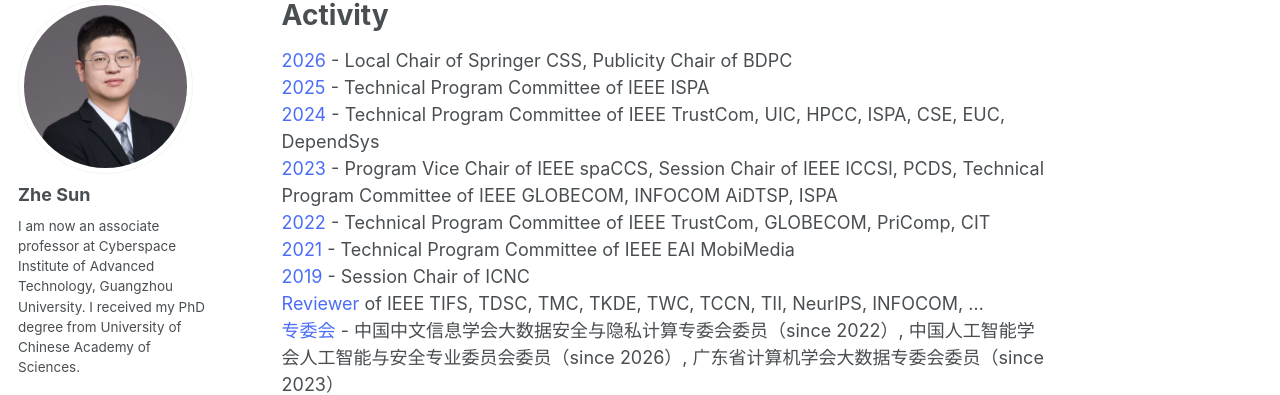
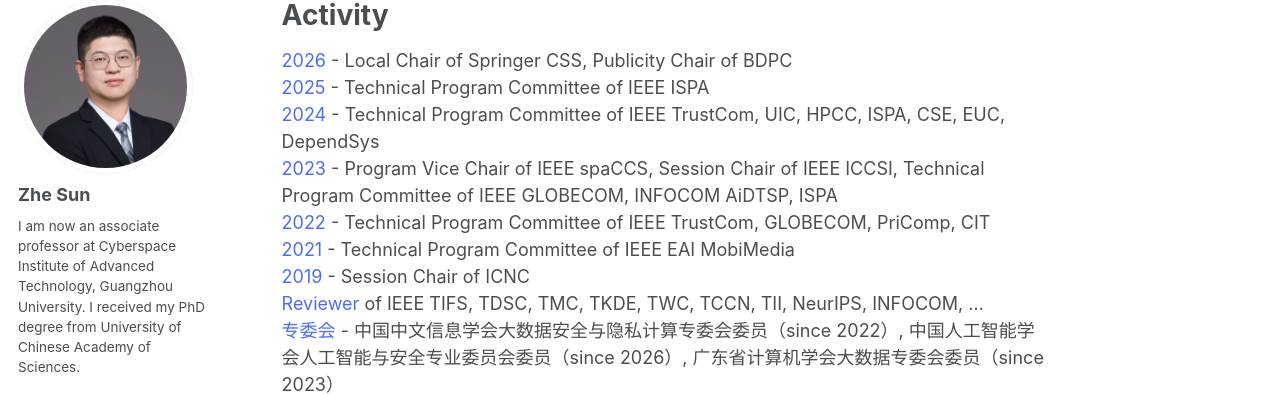
Before and after one commit to ZheSun208/ZheSun208.github.io, a Jekyll site: the page built from _pages/about.md, in a window 1280 px wide and 900 px high, scrolled down 2236 px. Shown: the part 102-497 px from the top of the window. Built offline with Jekyll 4.4.1, drawn with Linux system fonts in a browser that asks for light colours; some web fonts are replaced; a script bundle is joined from its source files by our own code; library files that are not in the unit come from our copies.

Commit message:
Update about.md

```diff
--- a/_pages/about.md
+++ b/_pages/about.md
@@ -71,7 +71,7 @@
 <span style="color:#4a6cf7;">2026</span> - Local Chair of Springer CSS, Publicity Chair of BDPC
 <span style="color:#4a6cf7;">2025</span> - Technical Program Committee of IEEE ISPA
 <span style="color:#4a6cf7;">2024</span> - Technical Program Committee of IEEE TrustCom, UIC, HPCC, ISPA, CSE, EUC, DependSys
-<span style="color:#4a6cf7;">2023</span> - Program Vice Chair of IEEE spaCCS, Session Chair of IEEE ICCSI, PCDS, Technical Program Committee of IEEE GLOBECOM, INFOCOM AiDTSP, ISPA
+<span style="color:#4a6cf7;">2023</span> - Program Vice Chair of IEEE spaCCS, Session Chair of IEEE ICCSI, Technical Program Committee of IEEE GLOBECOM, INFOCOM AiDTSP, ISPA
 <span style="color:#4a6cf7;">2022</span> - Technical Program Committee of IEEE TrustCom, GLOBECOM, PriComp, CIT
 <span style="color:#4a6cf7;">2021</span> - Technical Program Committee of IEEE EAI MobiMedia
 <span style="color:#4a6cf7;">2019</span> - Session Chair of ICNC
```
